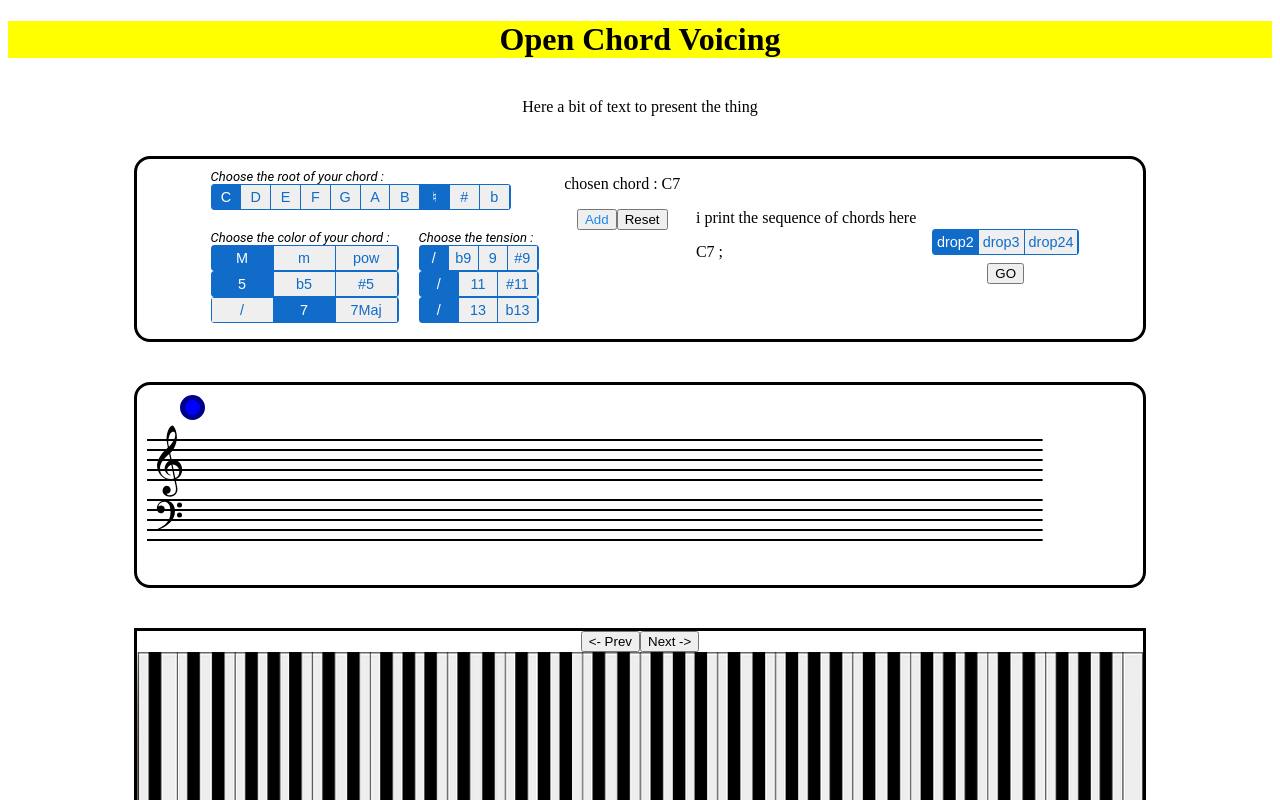
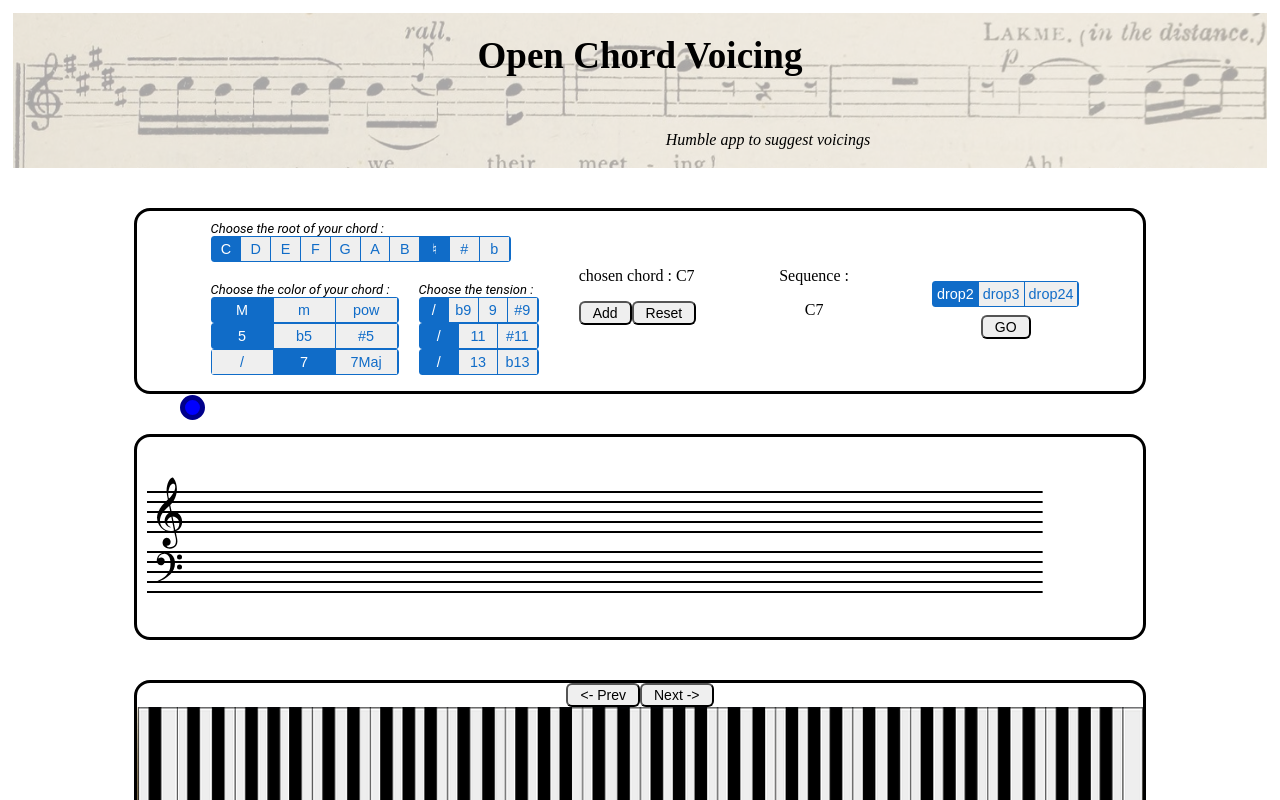
Before and after one commit to finedominos/openChordVoicing, a plain HTML site: page index.html in a window 1280 px wide. Both pictures are taken after a click on the button "Add". Shown: the top 800 px of the page. Drawn offline with nearby package versions, Linux system fonts and the light colour scheme.

Commit message:
interface improvement & bugfix + added some TODO

```diff
--- a/drop.js
+++ b/drop.js
@@ -1,3 +1,6 @@
+// TODO : this file will be deleted in a near futur
+
+
 //drop 2 : the 5th is lowered of one octave
 // drop 3 : the 3rd is lowered of one octave
 // drop 2+4 : the 5th is lowered and the root is lowered of one octave
--- a/index.html
+++ b/index.html
@@ -9,12 +9,18 @@
 
 <body>
 
-    <h1>Open Chord Voicing</h1>
 
-    <div id="upDescription" class="principalDiv">
-        <p>Here a bit of text to present the thing</p>
+    <header>
+        <img src="header.jpg">
 
-    </div>
+        <h1>Open Chord Voicing</h1>
+
+        <div id="upDescription" class="principalDiv">
+            <p>Humble app to suggest voicings</p>
+
+        </div>
+
+    </header>
 
     <div id="sequenceOfChordsBuilding" class="principalDiv">
         <div id="chordPicking">
@@ -41,7 +47,7 @@
 
         </div>
 
-        <div>
+        <div id="sequenceCtrl">
             <p id="labelPrinting">chosen chord :</p>
             <div class="button">
                 <button id="addButton">Add</button>
@@ -50,7 +56,7 @@
 
         </div>
         <div id="sequencePrinting">
-            i print the sequence of chords here
+            <p>Sequence : </p>
             <p id="contentSequencePrinting"></p>
         </div>
         <div id="finalButtons">
@@ -133,6 +139,9 @@
 
     <script src="https://cdn.jsdelivr.net/npm/vue"></script>
 
+
+    <!-- TODO : Shouldn't we just call main.js, who will import the rest ? -->
+
     <script src="keyboard.js"></script>
     <script src="naive.js"></script>
     <script src="main.js"></script>
--- a/keyboard.js
+++ b/keyboard.js
@@ -1,11 +1,21 @@
 
+var lastChordPrinted = null;
 let canvas = document.getElementById("canvasKeyboard");
 let context = canvas.getContext("2d");
-canvas.width = keyboard.offsetWidth-5;
+canvas.width = keyboard.offsetWidth - 5;
 
 var img = new Image();
 img.onload = function () {
     context.drawImage(img, 0, 0, canvas.width, 240);
+}
+window.onresize = function () {
+    context.clearRect(0, 0, canvas.width, canvas.height);
+    canvas.width = 0.782 * window.innerWidth;
+    console.log("canva's new width : "+canvas.width);
+    context.drawImage(img, 0, 0, canvas.width, 240);
+    if(this.lastChordPrinted != null){
+        printChordOnKeyboard(lastChordPrinted)
+    }
 }
 img.src = "pianoKeyboard88keys.png";
 
@@ -18,15 +28,15 @@ function printChordOnKeyboard(chord) {
     chord.forEach(key => {
 
         x = keywidth;
-        x += Math.floor(key/12)*keywidth*7;
-        remaining = key%12;
-        if(remaining<6){
-            if(remaining!=0){
-                x+= (remaining+1)*keywidth*0.5
+        x += Math.floor(key / 12) * keywidth * 7;
+        remaining = key % 12;
+        if (remaining < 6) {
+            if (remaining != 0) {
+                x += (remaining + 1) * keywidth * 0.5
             }
         }
-        else{
-            x += 3*keywidth + (remaining-4)*keywidth*0.5
+        else {
+            x += 3 * keywidth + (remaining - 4) * keywidth * 0.5
         }
 
         context.beginPath();
@@ -34,5 +44,6 @@ function printChordOnKeyboard(chord) {
         context.fillStyle = "red";
         context.fill();
     });
+    lastChordPrinted = chord;
 
 }
--- a/main.js
+++ b/main.js
@@ -47,7 +47,7 @@ const LinearPillbar = {
                     value += element.name;
                 }
             });
-            if(this.type == 'drop'){
+            if (this.type == 'drop') {
                 dropChosen = value;
                 console.log(dropChosen)
             }
@@ -159,7 +159,7 @@ function computeChord() {
     label = '';
     chord = {};
     vueCollection.forEach(element => {
-        if(element.type != 'drop'){
+        if (element.type != 'drop') {
             if (element.print != '/' && element.print != '5' && element.print != 'M')
                 label += element.print.replace('♮', '').replace('#5', 'aug').replace('b5', 'dim');
 
@@ -182,8 +182,14 @@ function computeChord() {
 document.getElementById("addButton").onclick = function () {
     chordCollection.push(computeChord())
     var string = "";
+    var first = true;
     chordCollection.forEach(element => {
-        string += element.print + " ; ";
+        if (first) {
+            string += element.print;
+            first = false;
+        } else {
+            string += " | " + element.print;
+        }
     });
     document.getElementById("contentSequencePrinting").innerHTML = string;
 };
@@ -198,7 +204,7 @@ document.getElementById("resetButton").onclick = function () {
 
 // GO BUTTON : here is call the algorithmic part of the project, to compute our voicings.
 document.getElementById("goButton").onclick = function () {
-    if(chordCollection.length==0){
+    if (chordCollection.length == 0) {
         alert('Add at least one chord.');
         return;
     }
@@ -244,8 +250,7 @@ document.getElementById("previousButton").onclick = function () {
 function computeLabel() {
     label = '';
     vueCollection.forEach(element => {
-        if (element.print != '/' && element.print != '5' && element.print != 'M' && element.type != 'drop')
-        {
+        if (element.print != '/' && element.print != '5' && element.print != 'M' && element.type != 'drop') {
             // English notation ignore some elements such as ♮, etc
             label += element.print.replace('♮', '').replace('#5', 'aug').replace('b5', 'dim');
         }
@@ -258,25 +263,3 @@ function computeLabel() {
 setInterval(() => {
     computeLabel()
 }, 300);
-
-
-
-//Temporary needed function
-//// This function is not mine, found at https://github.com/Daplie/knuth-shuffle
-function shuffle(array) {
-    var currentIndex = array.length,
-        temporaryValue, randomIndex;
-
-    // While there remain elements to shuffle...
-    while (0 !== currentIndex) {
-        // Pick a remaining element...
-        randomIndex = Math.floor(Math.random() * currentIndex);
-        currentIndex -= 1;
-        // And swap it with the current element.
-        temporaryValue = array[currentIndex];
-        array[currentIndex] = array[randomIndex];
-        array[randomIndex] = temporaryValue;
-    }
-
-    return array;
-}
--- a/piano_notes/audio.js
+++ b/piano_notes/audio.js
@@ -28,6 +28,7 @@ function play_sheet_formG4(sheet) {
 //chordPosList is something like [ [61,88], [13], ... ]
 //convert the sheet previously printed (input : chordPosList in main.js ) with num_to_note(), and play it with play_sheet_formG4()
 function play_sheet_button() {
+    // TODO : you can't call voicingSequence like that, also because it may not even exist, and is property of main. maybe some functions need to be moved to main ? or some changes in the main dunnow..
     sheet_formG4 = num_to_note(voicingSequence);
     play_sheet_formG4(sheet_formG4);
 }
--- a/style.css
+++ b/style.css
@@ -1,7 +1,4 @@
-h1 {
-    text-align: center;
-    background-color: yellow;
-}
+/* STYLE */
 
 .principalDiv {
     margin-left: 10%;
@@ -9,10 +6,46 @@ h1 {
     margin-top: 40px;
 }
 
-#upDescription {
-    text-align: center;
+
+
+.button button {
+    border-radius: 6px;
+    padding: 2px 12px;
+    font-size: 14px;
 }
 
+
+/* Header */
+
+header {
+    text-align: center;
+    padding : 5px;
+    height : 150px;
+    overflow: hidden;
+}
+
+header img{
+    opacity: 0.35;
+    width: 100%;
+}
+
+header h1{
+    font-size: 37px;
+    position: absolute;
+    top: 30px;
+    left: 50%;
+    transform: translate(-50%, -50%);
+}
+
+header #upDescription{
+    position: absolute;
+    top: 100px;
+    left: 50%;
+    transform: translate(-50%, -50%);
+    font-style: italic;
+}
+
+/* end of Header*/
 
 /* Sequence of chords building */
 
@@ -69,12 +102,6 @@ h1 {
     cursor: pointer;
 }
 
-.option :hover,
- :focus,
- :active {
-    color: var(--active-color);
-}
-
 .option :last-child {
     border-right: none;
 }
@@ -88,8 +115,14 @@ h1 {
     color: white;
 }
 
+#sequenceCtrl{
+    padding-top: 40px;
+}
+
 #sequencePrinting{
-    padding-top: 50px;
+    padding-top: 40px;
+    text-align: center;
+    width : 20%;
 }
 
 #finalButtons {
@@ -182,8 +215,5 @@ svg {
 
 #keyboard {
     border-style: solid;
+    border-radius: 1em;
 }
-
-#keyboard img {
-    width: 100%;
-}
```
Also changed, not shown: header.jpg (added).
